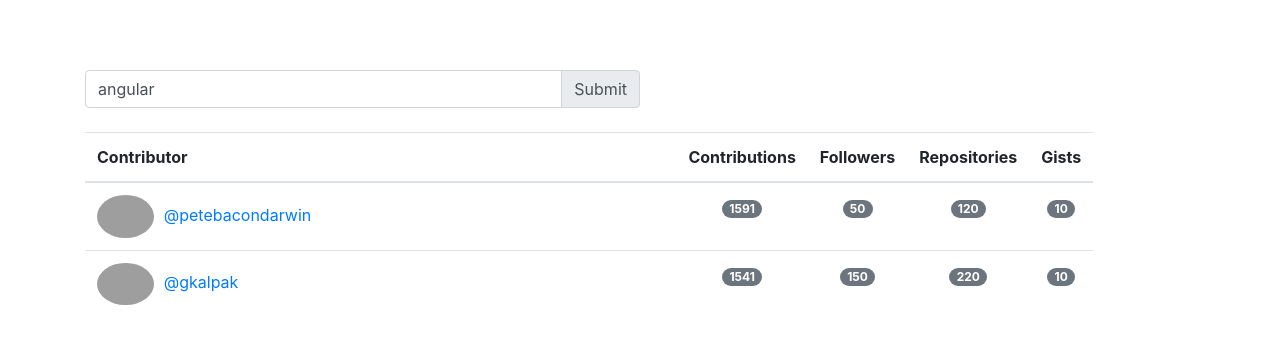
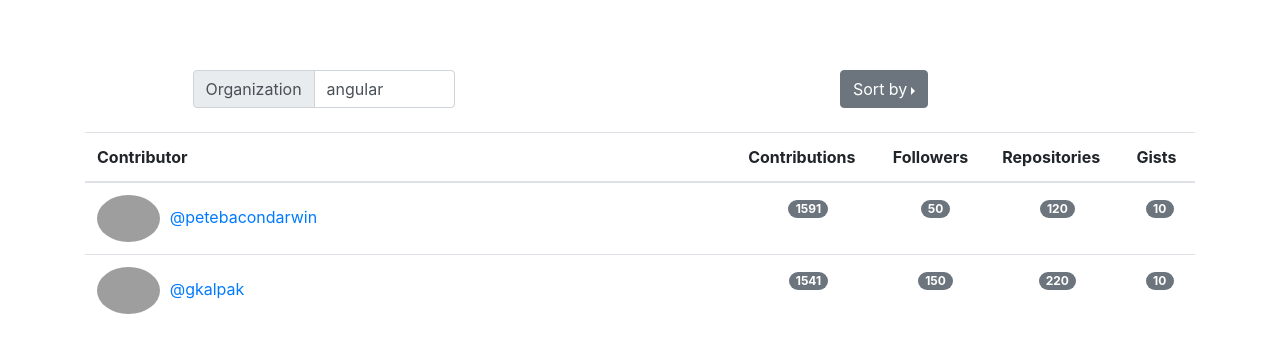
Before and after one commit to mrkiura/github-organization-explorer, a React (Create React App) app: page / in a window 1280 px wide. Shown: the top 352 px of the page. Built offline with nearby package versions, Linux system fonts and the light colour scheme; grey boxes are pictures that could not be loaded.

Commit message:
WIP: Sort contributions

```diff
--- a/src/App.css
+++ b/src/App.css
@@ -60,13 +60,6 @@
   text-align: left;
 }
 
-table.table-fit {
-    width: auto !important;
-    table-layout: auto !important;
+.contributors {
+  padding-top: 15%;
 }
-table.table-fit thead th, table.table-fit tfoot th {
-    width: auto !important;
-}
-table.table-fit tbody td, table.table-fit tfoot td {
-    width: auto !important;
-}
--- a/src/components/ListContributors.js
+++ b/src/components/ListContributors.js
@@ -1,10 +1,18 @@
+import React, { useState } from 'react';
 import {
   InputGroup,
   InputGroupText,
   InputGroupAddon,
   Input,
   Table,
-  Badge
+  Badge,
+  ButtonDropdown,
+  DropdownToggle,
+  DropdownMenu,
+  DropdownItem,
+  Container,
+  Row,
+  Col
 } from 'reactstrap';
 
 
@@ -20,20 +28,46 @@
   </div>
 )
 
+const Sorter = () => {
+  const [dropdownOpen, setOpen] = useState(false);
+
+  const toggle = () => setOpen(!dropdownOpen);
+  return (
+    <div>
+      <ButtonDropdown direction="right" isOpen={dropdownOpen} toggle={toggle}>
+        <DropdownToggle caret>
+          Sort by
+        </DropdownToggle>
+        <DropdownMenu>
+          <DropdownItem>Contributions</DropdownItem>
+          <DropdownItem>Followers</DropdownItem>
+          <DropdownItem>Repositories</DropdownItem>
+          <DropdownItem>Gists</DropdownItem>
+        </DropdownMenu>
+      </ButtonDropdown>
+    </div>
+)}
 
 const ListContributors = ({ contributors}) => {
-      return (<div className="center">
+      return (
+        <Container>
+          <div className="center">
+            <Row>
+              <Col sm={{ size: 6, offset: 1 }}>
                 <div className="org_search">
                     <InputGroup>
+                      <InputGroupAddon addonType="prepend">
+                        <InputGroupText>Organization</InputGroupText>
+                      </InputGroupAddon>
                       <Input defaultValue="angular"/>
-            <InputGroupAddon addonType="append">
-              <InputGroupText>Submit</InputGroupText>
-            </InputGroupAddon>
                     </InputGroup>
                     <br></br>
-
                   </div>
-        <Table hover className="table table-fit">
+              </Col>
+              <Col sm={{ size: 1, offset: 1 }}><Sorter /></Col>
+            </Row>
+            <Row className="justify-content-between">
+              <Table hover >
                 <thead className="profile-info">
                   <tr>
                     <th>Contributor</th>
@@ -59,7 +93,11 @@
                     </tr>))}
                 </tbody>
               </Table>
-      </div>)
+            </Row>
+          </div>
+
+        </Container>
+      )
 }
 
 export default ListContributors;
```
Lines whose indentation alone changed are shown as unchanged.
